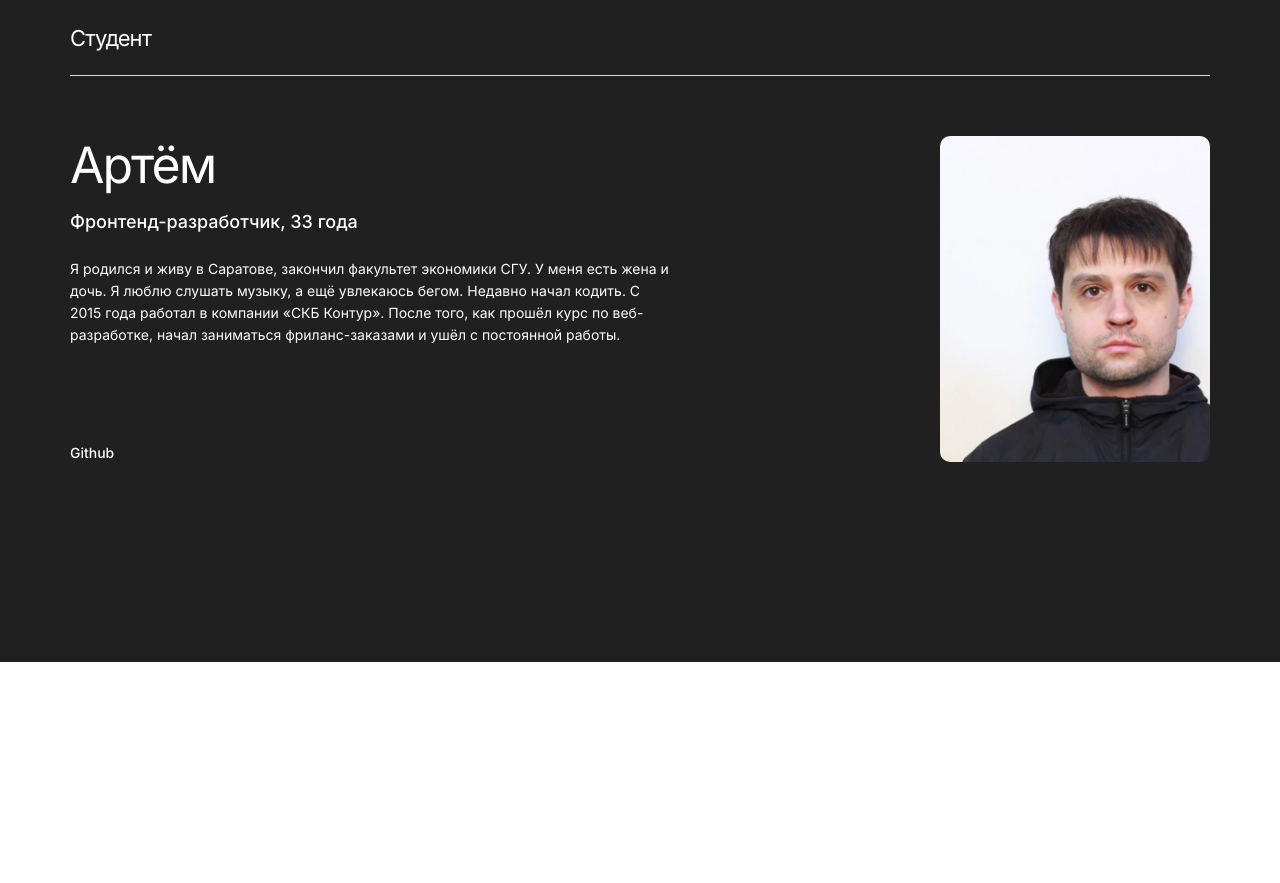
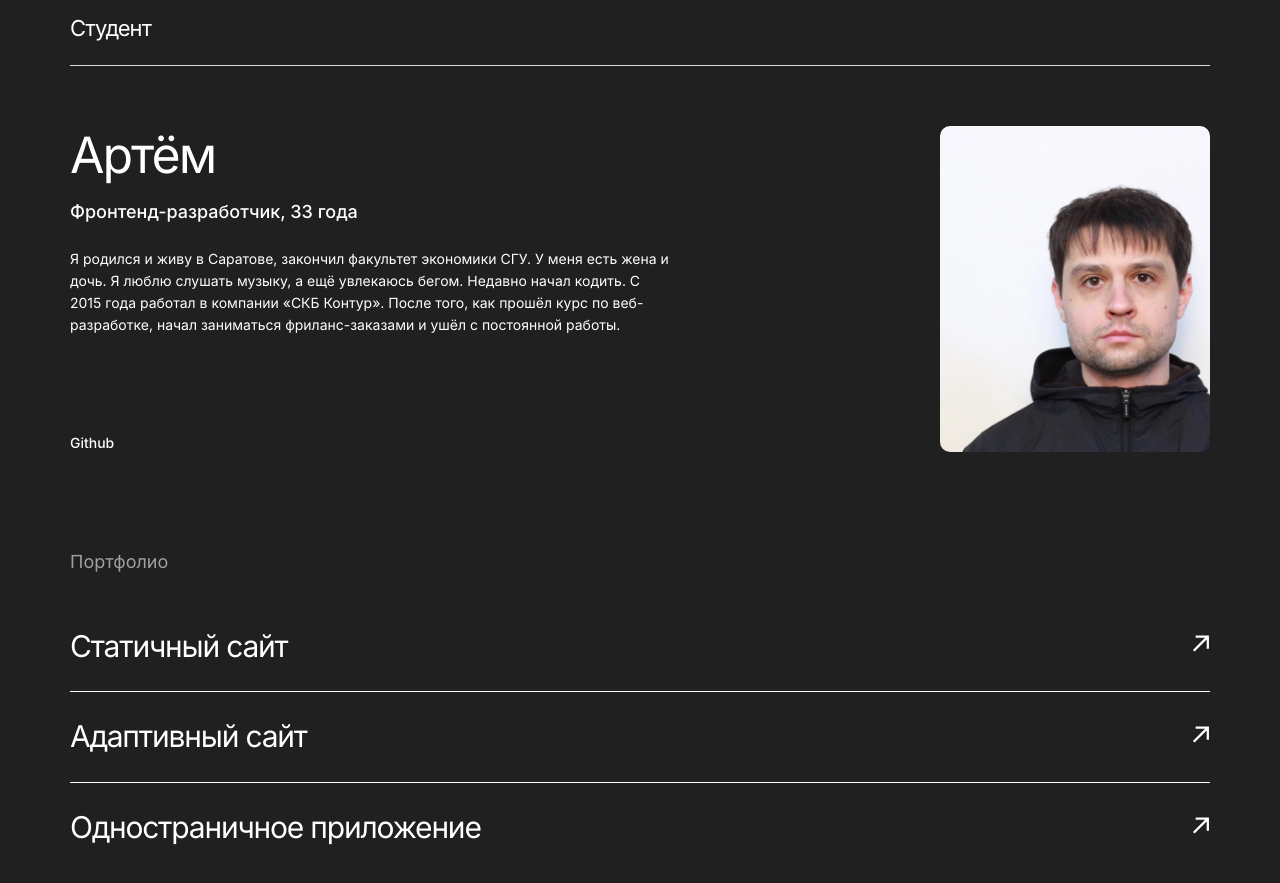
Before and after one commit to ArtyemSavchenko/movies-explorer-frontend, a React (Create React App) app: page / in a window 1280 px wide. Shown: the part 1780-2663 px from the top of the page. Before the commit the page ends 2442 px from the top, so only its background shows below. Built offline with nearby package versions, Linux system fonts and the light colour scheme.

Commit message:
feat: Сделал секции лендинг добавил фокус эффект вместо аутлайна

```diff
--- a/src/index.css
+++ b/src/index.css
@@ -13,6 +13,8 @@
   --in-duration: .1s;
   --out-duration: .2s;
 
+  --focus-effect: .5em 0 0 0 var(--accent-color) inset;
+
   scroll-behavior: smooth;
 }
 
@@ -27,3 +29,27 @@
   font-family: inherit;
   color: inherit;
 }
+
+.focus-effect {
+  outline: none;
+  position: relative;
+  z-index: 0;
+}
+
+.focus-effect::before {
+  content: '';
+  display: block;
+  width: 0;
+  height: .33em;
+  position: absolute;
+  background-color: var(--ui-accent-color);
+  top: calc(50% + .25em);
+  left: -.2em;
+  z-index: -1;
+  transition: all var(--out-duration) linear;
+}
+
+.focus-effect:focus::before {
+  width: 2em;
+  transition: all var(--in-duration) linear;
+}
--- a/src/pages/Landing/AboutMe/AboutMe.css
+++ b/src/pages/Landing/AboutMe/AboutMe.css
@@ -10,7 +10,7 @@
   display: grid;
   justify-content: center;
 
-  margin: 0 auto 70px;
+  margin: 0 auto;
 }
 
 .about-me__caption-box {
@@ -54,13 +54,18 @@
   font-size: 14px;
   line-height: 1.21;
 
+  align-self: start;
+
   transition: color var(--out-duration) linear;
+  transition: box-shadow var(--out-duration) linear;
 }
 
-.about-me__git-link:hover {
-  color: var(--ui-accent-color);
+@media(any-hover: hover) {
+  .about-me__git-link:hover {
+    color: var(--ui-accent-color);
 
-  transition: color var(--in-duration) linear;
+    transition: color var(--in-duration) linear;
+  }
 }
 
 @media (min-width: 768px) {
@@ -72,10 +77,7 @@
     display: flex;
     flex-direction: row-reverse;
     justify-content: space-between;
-
     column-gap: 49px;
-
-    margin-bottom: 90px;
   }
 
   .about-me__caption-box {
@@ -107,7 +109,7 @@
 
 @media (min-width: 1280px) {
   .about-me {
-    padding: 110px 70px;
+    padding: 100px 70px;
   }
 
   .about-me__name {
--- a/src/pages/Landing/AboutMe/AboutMe.jsx
+++ b/src/pages/Landing/AboutMe/AboutMe.jsx
@@ -22,7 +22,7 @@ const AboutMe = () => {
             заниматься фриланс-заказами и ушёл с постоянной работы.
           </BaseText>
           <a
-            className="about-me__git-link"
+            className="about-me__git-link focus-effect"
             href="https://github.com/ArtyemSavchenko"
             target="_blank"
             rel="me noreferrer"
--- a/src/pages/Landing/Landing.jsx
+++ b/src/pages/Landing/Landing.jsx
@@ -2,6 +2,7 @@ import Promo from './Promo/Promo';
 import AboutProject from './AboutProject/AboutProject';
 import Techs from './Techs/Techs';
 import AboutMe from './AboutMe/AboutMe';
+import Portfolio from './Portfolio/Portfolio';
 
 const Landing = () => {
   return (
@@ -10,6 +11,7 @@ const Landing = () => {
       <AboutProject />
       <Techs />
       <AboutMe />
+      <Portfolio />
     </>
   );
 };
--- /dev/null
+++ b/src/pages/Landing/Portfolio/Portfolio.css
@@ -0,0 +1,46 @@
+.portfolio {
+  padding: 0 14px 50px;
+}
+
+.portfolio__heading {
+  font-weight: 400;
+  font-size: 14px;
+  line-height: 1.43;
+  color: #a0a0a0;
+
+  margin-top: 0;
+  margin-bottom: 20px;
+}
+
+.portfolio__list {
+  margin-top: 0;
+  margin-bottom: 0;
+  padding-left: 0;
+}
+
+.portfolio__list > li {
+  list-style-type: none;
+}
+
+.portfolio__list > li:not(:last-child) {
+  border-bottom: 1px solid var(--base-text-color);
+}
+
+@media (min-width: 768px) {
+  .portfolio {
+    padding: 0 50px 70px;
+  }
+
+  .portfolio__heading {
+    font-size: 18px;
+    line-height: 1.1;
+
+    margin-bottom: 30px;
+  }
+}
+
+@media (min-width: 1280px) {
+  .portfolio {
+    padding: 0 70px 105px;
+  }
+}
--- /dev/null
+++ b/src/pages/Landing/Portfolio/Portfolio.jsx
@@ -0,0 +1,39 @@
+import './Portfolio.css';
+
+import { generateId } from '../../../utils/generateId';
+
+import PortfolioLink from '../PortfolioLink/PortfolioLink';
+
+const LINKS = [
+  {
+    name: 'Статичный сайт',
+    link: 'https://github.com/ArtyemSavchenko/mrc-zdorovie',
+  },
+  {
+    name: 'Адаптивный сайт',
+    link: 'https://github.com/ArtyemSavchenko/mrc-zdorovie',
+  },
+  {
+    name: 'Одностраничное приложение',
+    link: 'https://github.com/ArtyemSavchenko/mrc-zdorovie',
+  },
+];
+
+const Portfolio = () => {
+  return (
+    <section className="portfolio">
+      <h2 className="portfolio__heading">Портфолио</h2>
+      <ul className="portfolio__list">
+        {LINKS.map((item) => (
+          <li key={generateId()}>
+            <PortfolioLink href={item.link} target="_blank">
+              {item.name}
+            </PortfolioLink>
+          </li>
+        ))}
+      </ul>
+    </section>
+  );
+};
+
+export default Portfolio;
--- /dev/null
+++ b/src/pages/Landing/PortfolioLink/PortfolioLink.css
@@ -0,0 +1,68 @@
+.portfolio-link {
+  text-decoration: none;
+  font-weight: 400;
+  font-size: 18px;
+  line-height: 1.55;
+  letter-spacing: -0.04em;
+
+  display: flex;
+  justify-content: space-between;
+  align-items: center;
+
+  padding: 20px 0;
+  position: relative;
+  z-index: 0;
+
+  transition-duration: var(--out-duration);
+  transition-property: color, box-shadow;
+}
+
+.portfolio-link__arrow {
+  width: 11px;
+  aspect-ratio: 1;
+
+  transform: translate(0, -3px);
+
+  fill: currentColor;
+
+  transition-duration: var(--out-duration);
+  transition-property: color, transform;
+}
+
+.portfolio-link:focus > .portfolio-link__arrow {
+  fill: var(--ui-accent-color);
+  transform: translate(-33%, 0) rotate(45deg) scale(1.5);
+}
+
+@media (any-hover: hover) {
+  .portfolio-link:hover {
+    color: var(--ui-accent-color);
+    transition-duration: var(--in-duration);
+  }
+
+  .portfolio-link:hover > .portfolio-link__arrow {
+    transform: translate(-33%, 0) rotate(45deg) scale(1.5);
+  }
+}
+
+@media(min-width: 768px) {
+  .portfolio-link {
+    font-size: 28px;
+    line-height: 1.79;
+  }
+
+  .portfolio-link__arrow {
+    width: 16px;
+  }
+}
+
+@media(min-width: 1280px) {
+  .portfolio-link {
+    font-size: 30px;
+    line-height: 1.66;
+  }
+
+  .portfolio-link__arrow {
+    width: 18px;
+  }
+}
--- /dev/null
+++ b/src/pages/Landing/PortfolioLink/PortfolioLink.jsx
@@ -0,0 +1,19 @@
+import './PortfolioLink.css';
+
+const PortfolioLink = ({ children, href, ...restProps }) => {
+  return (
+    <a className="portfolio-link focus-effect" href={href} {...restProps}>
+      {children}
+      <svg className="portfolio-link__arrow"
+        viewBox="0 0 11 11"
+        xmlns="http://www.w3.org/2000/svg"
+      >
+        <path
+          d="m1.564 10.714-.997-.997L7.982 2.29H2.254L2.267.91h8.092v8.104H8.966l.013-5.727-7.415 7.427Z"
+        />
+      </svg>
+    </a>
+  );
+};
+
+export default PortfolioLink;
--- a/src/routes/routes.js
+++ b/src/routes/routes.js
@@ -1,15 +1,10 @@
 import { createBrowserRouter } from 'react-router-dom';
 
 import Landing from '../pages/Landing/Landing';
-import Promo from '../pages/Landing/Promo/Promo';
 
 export const router = createBrowserRouter([
   {
     path: '/',
     element: <Landing />,
   },
-  {
-    path: '/test',
-    element: <Promo />,
-  },
 ]);
```
